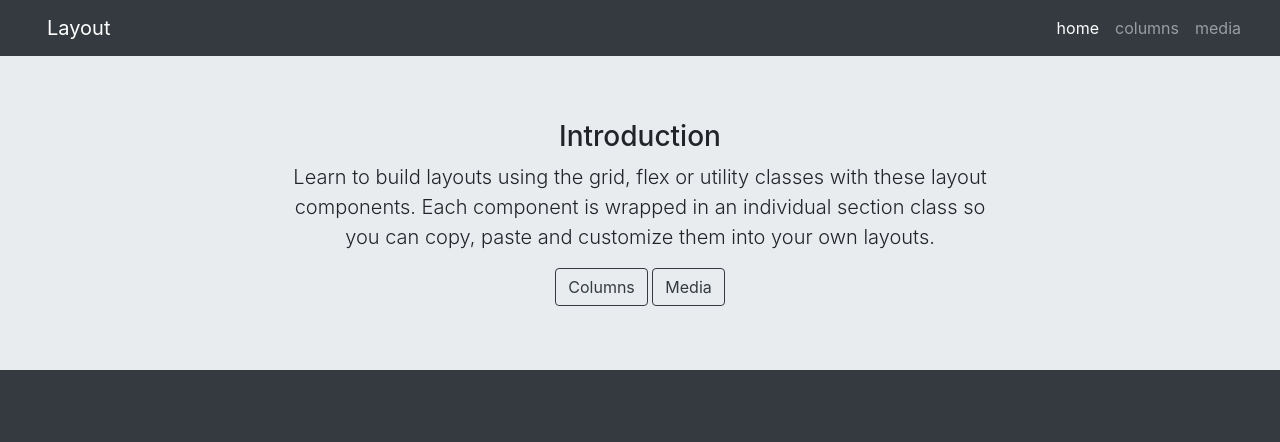
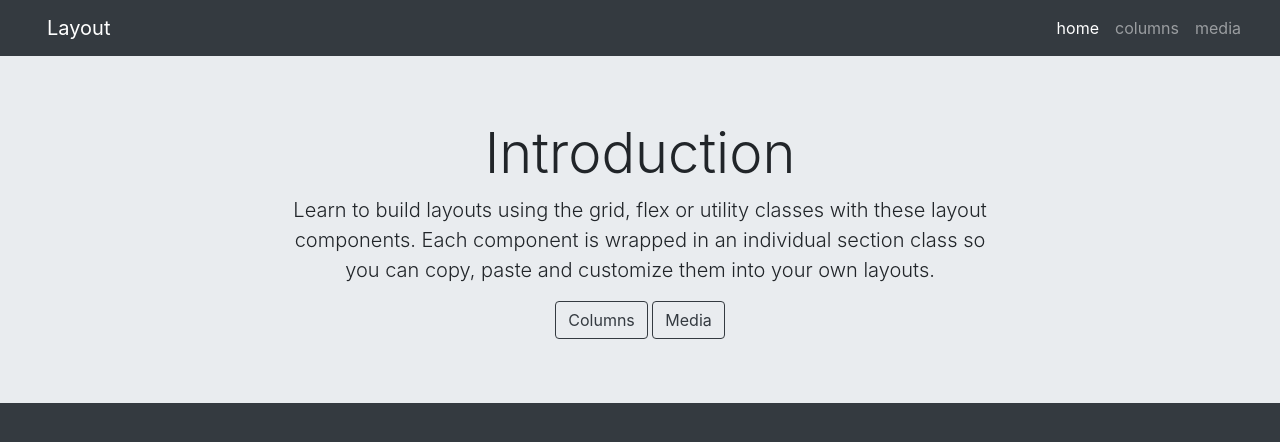
Before and after one commit to megannieuwenhuizen/LearnGitandGithub, a plain HTML site: page Course_LearningGitAndGitHub/docs/index.html in a window 1280 px wide. Drawn offline with nearby package versions, Linux system fonts and the light colour scheme.

Commit message:
Fixed headline on index page.

```diff
--- a/Course_LearningGitAndGitHub/docs/index.html
+++ b/Course_LearningGitAndGitHub/docs/index.html
@@ -39,11 +39,11 @@
         </div>
       </nav>
 
-      <section class="jumbotron jumbotron-fluid d-flex align-items-center text-reverse">
+      <section class="jumbotron jumbotron-fluid d-flex align-items-center">
         <div class="container text-center">
           <div class="row justify-content-center">
             <div class="col-11 col-sm-10 col-md-8 animated fadeInUp">
-              <h3 class="text-reverse">Introduction</h3>
+              <h3 class="display-4">Introduction</h3>
               <p class="lead">
                 Learn to build layouts using the grid, flex or utility classes with these layout components. Each component is wrapped in an
                 individual section class so you can copy, paste and customize them into your own layouts.
```
